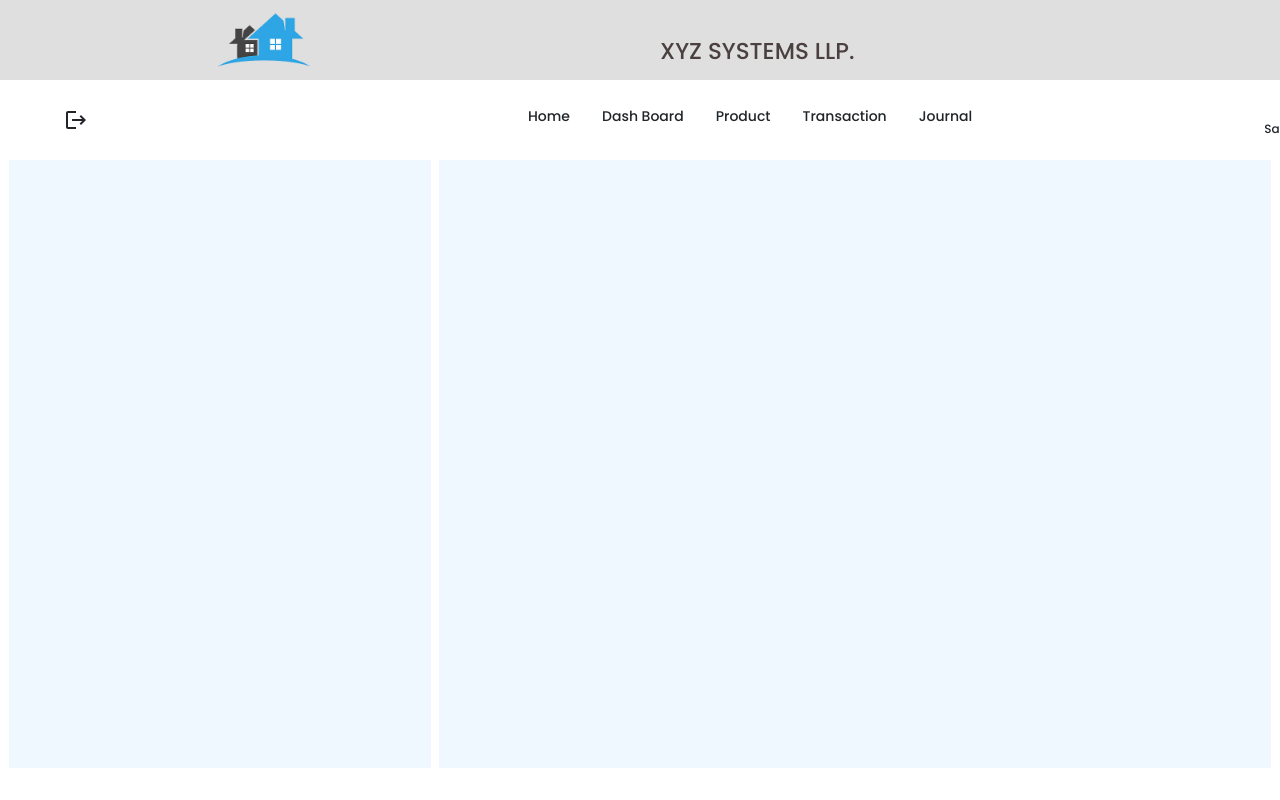
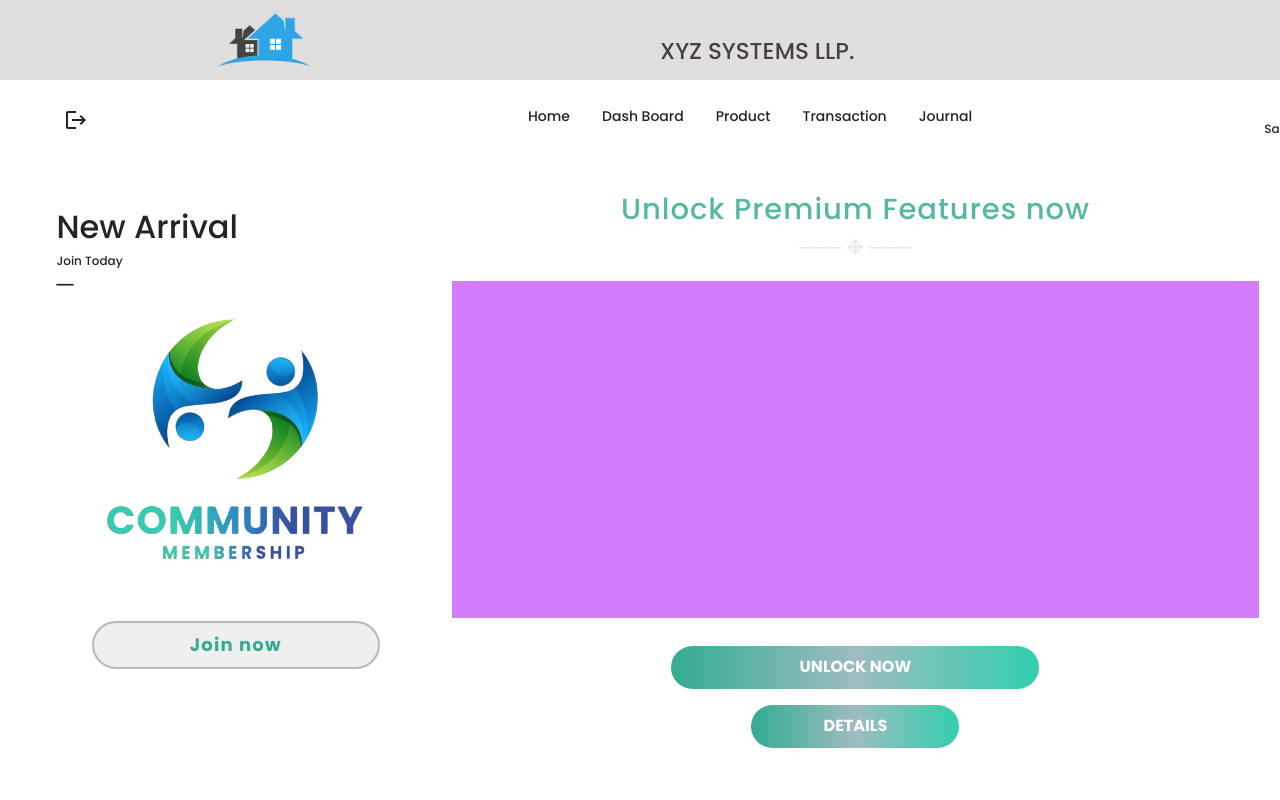
Before and after one commit to ansarworkingspace/react-web, a React (Vite) app: page / in a window 1280 px wide. Shown: the top 800 px of the page. Built offline with nearby package versions, Linux system fonts and the light colour scheme; sample sign-in values are in the browser's storage.

Commit message:
almost done in home page

```diff
--- a/src/Components/User/mainContent/MainContent.css
+++ b/src/Components/User/mainContent/MainContent.css
@@ -8,10 +8,123 @@
 .left {
     width: 33%;
     height: 38rem;
-    background-color: aliceblue;
 }
 
 .right {
     width: 65%;
     height: 38rem;
-    background-color: aliceblue;
+    display: flex;
+    flex-direction: column;
+    align-items: center;
+    gap: 12px;
+    padding-top: 2rem;
+}
+
+
+.leftHeading{
+    display: flex;
+    flex-direction: column;
+    margin-top: 3rem;
+    margin-left: 3rem;
+}
+
+
+.leftHeading h2{
+    font-size: 2rem;
+    font-family: 'Poppins';
+}
+
+
+.leftHeading h3{
+    font-size: 12px;
+    font-family: 'Poppins';
+    margin-bottom: 0;
+}
+
+
+.communityLogo{
+    display: flex;
+    flex-direction: column;
+    align-items: center;
+    gap: 2rem;
+    margin-left: 2rem;
+}
+
+
+.communityLogo img{
+    width: 19rem;
+}
+
+.communityLogo button {
+    width: 18rem;
+    margin-top: 1rem;
+    border: 2px solid #b8b8b8;
+    height: 3rem;
+    font-family: 'Poppins';
+    border-radius: 3rem;
+    font-size: 18px;
+    color: rgb(50 172 146);
+    font-weight: 600;
+    letter-spacing: 1.2px;
+}
+
+
+.top {
+    width: 80%;
+    height: 5rem;
+    font-family: 'Poppins';
+    display: flex;
+    flex-direction: column;
+    align-items: center;
+}
+
+.top h3{
+    font-size: 29px;
+    color: rgb(84 184 163);
+    letter-spacing: 1px;
+}
+
+.top h4{
+    font-size: 20px;
+    color: #e6e6e6;
+}
+
+.carosel {
+    width: 97%;
+    height: 22rem;
+    background-color: rgb(212, 125, 252);
+}
+
+.bottom {
+    width: 53%;
+    height: 9rem;
+    display: flex;
+    flex-direction: column;
+    gap: 1rem;
+    align-items: center;
+    padding-top: 1rem;
+}
+
+
+.btnUnlock{
+    width: 23rem;
+    font-family: 'Poppins';
+    border: none;
+    height: 2.7rem;
+    border-radius: 4rem;
+    background: linear-gradient(to right, rgb(50 172 146), #9ebcc0, rgb(50, 207, 173));
+    color: white;
+    font-weight: 600;
+
+}
+
+.btnDetails{
+    width: 13rem;
+    font-family: 'Poppins';
+    border: none;
+    height: 2.7rem;
+    border-radius: 4rem;
+    color: white;
+    font-weight: 600;
+    background: linear-gradient(to right, rgb(50 172 146), #9ebcc0, rgb(50, 207, 173));
+}
--- a/src/Components/User/mainContent/MainContent.jsx
+++ b/src/Components/User/mainContent/MainContent.jsx
@@ -1,16 +1,32 @@
 import React from 'react'
 import './MainContent.css'
+import CommunityLogo from '/membership-preview.png'
 
 const MainContent = () => {
   return (
     <div className='mainContentBody'>
       <div className="left">
         <div className="leftHeading">
-
+            <h2>New Arrival</h2>
+            <h3>Join Today</h3>
+            <h4>─</h4>
         </div>
-        <div className="communityLogo"></div>
+        <div className="communityLogo">
+           <img src={CommunityLogo} alt="" />
+           <button>Join now</button>
+        </div>
       </div>
-      <div className="right"></div>
+      <div className="right">
+        <div className="top">
+            <h3>Unlock Premium Features now</h3>
+            <h4>───  ❉  ───</h4>
+        </div>
+        <div className="carosel"></div>
+        <div className="bottom">
+            <button className='btnUnlock'>UNLOCK NOW</button>
+            <button className='btnDetails'>DETAILS</button>
+        </div>
+      </div>
     </div>
   )
 }
```
Also changed, not shown: public/membership-preview.png (added).
